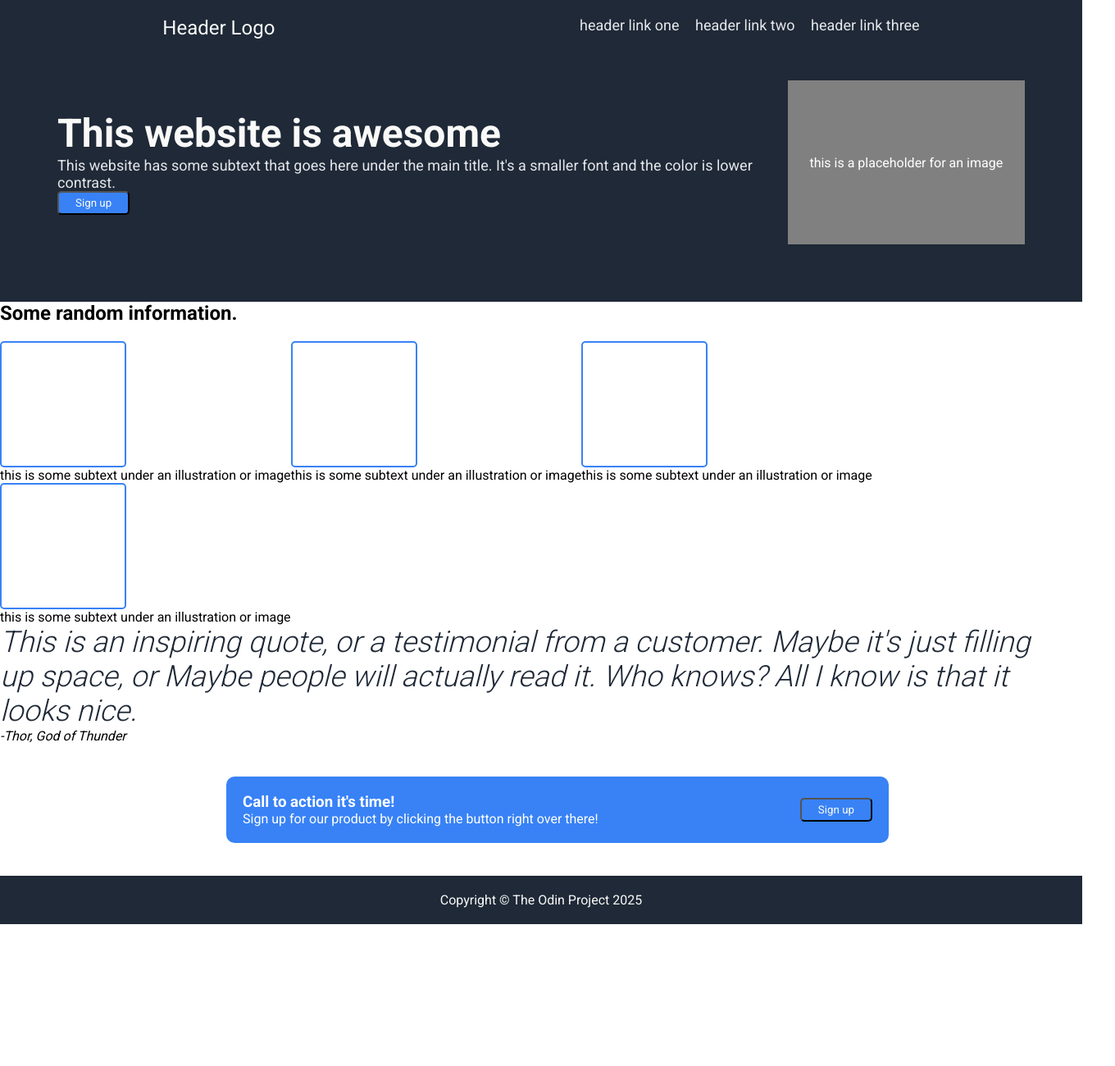
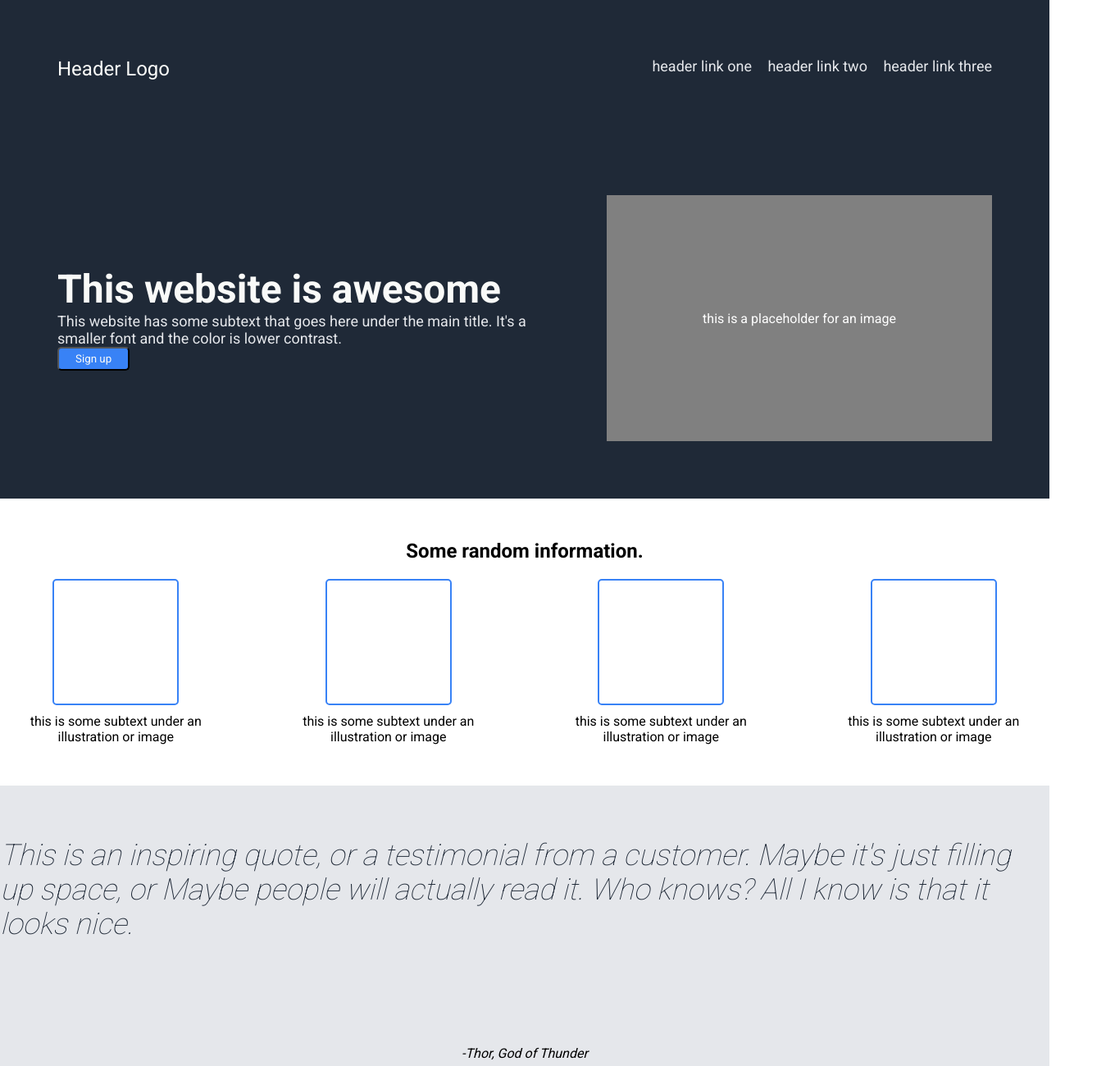
Before and after one commit to AmoKiswaya/odin-landing-page-project, a plain HTML site: page index.html in a window 1280 px wide. Shown: the top 1300 px of the page at 82% size, 1360 px wide, since content can reach past the window. Before the commit the page ends 1127 px from the top, so only its background shows below. Drawn offline with Linux system fonts and the light colour scheme.

Commit message:
Use padding and height to fit elements properly

```diff
--- a/stylesheet.css
+++ b/stylesheet.css
@@ -18,14 +18,15 @@ footer {
 header {
     display: flex;
     flex-direction: column;
+    justify-content: space-between;
     font-family: 'Roboto', sans-serif;
     width: 100%;
-    padding: 20px;
 }
 
 .header-start {
     display: flex;
-    justify-content: space-around;
+    justify-content: space-between;
+    padding: 70px;
 }
 
 .logo {
@@ -36,8 +37,17 @@ header {
     display: flex;
     justify-content: space-between;
     align-items: center;
-    padding: 50px;
+    padding: 70px;
+    gap: 50px;
 }
+
+.hero-text {
+    display: flex;
+    flex-direction: column;
+    flex-wrap: wrap;
+    align-items: flex-start;
+}
+
 
 .hero-main-text {
     font-size: 48px;
@@ -46,7 +56,8 @@ header {
 
 .box-container {
     display: flex;
-    flex-wrap: wrap;
+    justify-content: center;
+    gap: 50px;
 }
 
 .box {
@@ -62,8 +73,8 @@ header {
 .hero-image {
     display: flex;
     background-color: gray;
-    width: 300px;
-    height: 200px;
+    width: 700px;
+    height: 300px;
     color: white;
     align-items: center;
     justify-content: center;
@@ -88,22 +99,28 @@ header {
 
 .info {
     display: flex;
+    flex-direction: column;
+    margin: 50px 0;
     gap: 20px;
     flex-wrap: wrap;
+    justify-content: space-between;
+    align-items: center;
 }
 
-.info-container p {
+
+.info-container {
     display: flex;
+    justify-content: center;
+    text-align: center;
     flex-wrap: wrap;
+    gap: 10px;
 }
 
 .call-action {
     display: flex;
     justify-content: center;
     align-items: center;
-    color: white;
-    width: 100%;
-    padding: 40px;
+    height: 300px;
 }
 
 .call-to-action,
@@ -115,10 +132,11 @@ button {
    display: flex;
    justify-content: space-between;
    align-items: center;
-   padding: 20px;
+   padding: 30px 100px;
    border-radius: 10px;
    gap: 16px;
    width: 60%;
+   color: #ffffff;
 }
 
 button {
@@ -128,21 +146,42 @@ button {
     cursor: pointer;
 }
 
+.call-to-action >
+button {
+    border-color: #ffffff;
+}
+
 footer {
+    display: flex;
+    align-items: center;
+    justify-content: center;
     color: #f9faf8;
     text-align: center;
     width: 100%;
-    padding: 20px;
+    height: 80px;
 }
 
-.quote {
+.quote-container {
+    display: flex;
+    align-items: center;
+    justify-content: center;
+    flex-wrap: wrap;
+    width: 100%;
+    height: 400px;
     background-color: #e5e7eb;
-    padding: 50px;
+}
+
+.quote-container >
+.thor {
+    align-self: flex-end;
+    font-weight: bold;
+    font-size: 20px;
 }
 
 .quote-container p {
     font-size: 36px;
     font-style: italic;
-    font-weight: 300;
+    font-weight: lighter;
     color: #1f2937;
+    margin: 0;
 }
```
